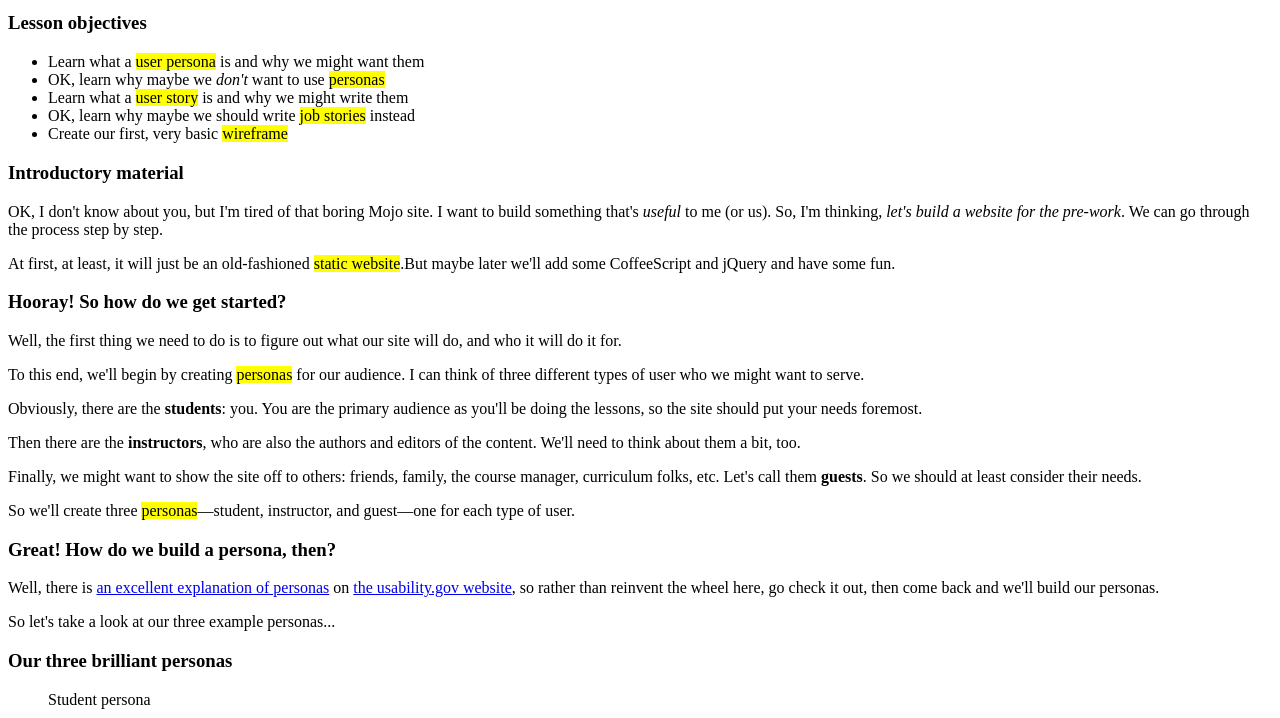
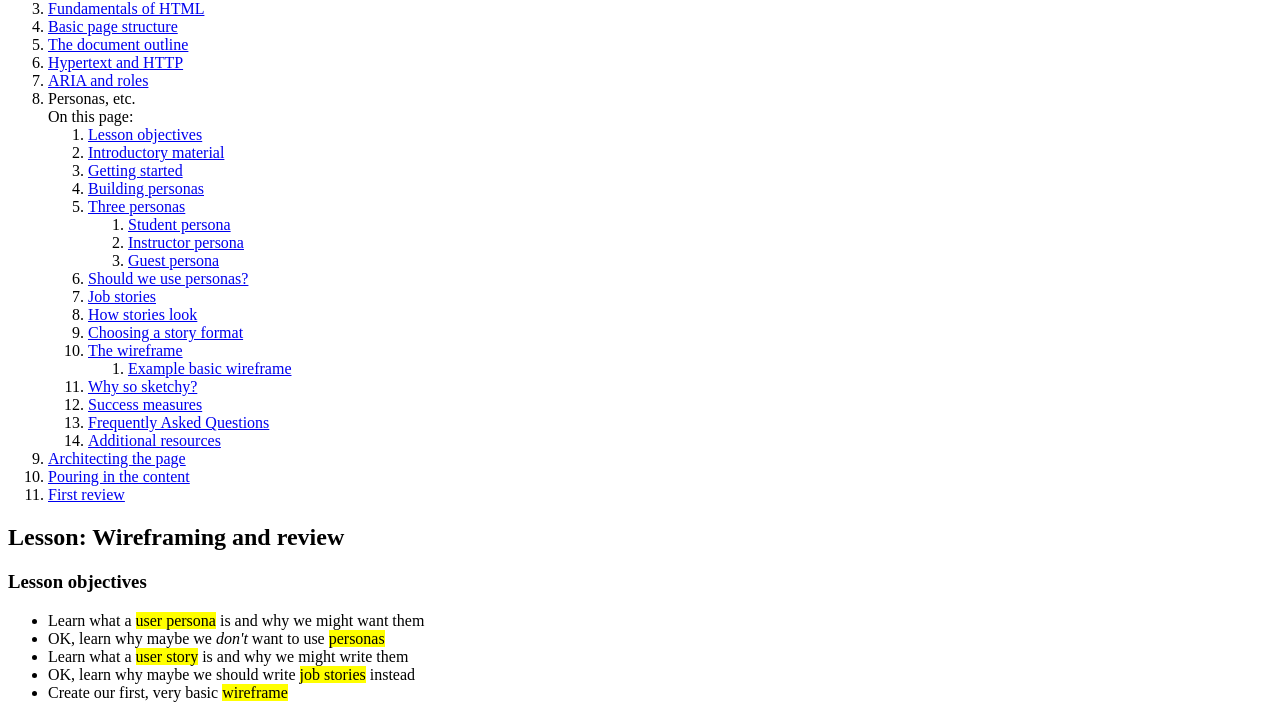
Before and after one commit to MichaelYim/handbook, a plain HTML site: page html/index.html in a window 1280 px wide. Shown: the part 342-1060 px from the top of the page. Drawn offline with Linux system fonts and the light colour scheme; a script that the page names is missing.

Commit message:
added sidebar tree

```diff
--- a/html/index.html
+++ b/html/index.html
@@ -7,7 +7,7 @@
   </head>
   <body>
     <header role="banner">
-     <h1 id="logo"><a href="/" title="To the home page">Handbook<a></h1>
+     <h1 id="logo"><a href="/" title="To the home page">Handbook</a></h1>
       <nav id="site-navigation" role="navigation">
         <h2>Site navigation</h2>
           <ul role="menubar">
@@ -23,8 +23,104 @@
         <h2>Sidebar</h2>
         <nav role="navigation">
           <h3>Topic/page navigation</h3>
-          <!-- tree of links here -->
-        </nav>
+            <ol role="menu">
+              <li role="presentation">
+                <a href="/primer/anatomy-of-a-web-page" role="menuitem">Anatomy of a Web page</a>
+              </li>
+              <li role="presentation">
+                <a href="/primer/the-osi-model" role="menuitem">The OSI model</a>
+              </li>
+              <li role="presentation">
+                <a href="/primer/fundamentals-of-html" role="menuitem">Fundamentals of HTML</a>
+              </li>
+              <li role="presentation">
+                <a href="/primer/basic-page-structure" role="menuitem">Basic page structure</a>
+              </li>
+              <li role="presentation">
+                <a href="/primer/the-document-outline" role="menuitem">The document outline</a>
+              </li>
+              <li role="presentation">
+                <a href="/primer/hypertext-and-http" role="menuitem">Hypertext and HTTP</a>
+              </li>
+              <li role="presentation">
+                <a href="/primer/aria-and-roles" role="menuitem">ARIA and roles</a>
+              </li>
+              <li role="presentation">
+                <div class="current-page" role="menuitem">Personas, etc.</div>
+                <div class="toc-header">On this page:</div>
+                <ol role="menu">
+                  <li role="presentation">
+                    <a href="#lesson-objectives" role="menuitem">Lesson objectives</a>
+                  </li>
+                  <li role="presentation">
+                    <a href="#introductory-material" role="menuitem">Introductory material</a>
+                  </li>
+                  <li role="presentation">
+                    <a href="#getting-started" role="menuitem">Getting started</a>
+                  </li>
+                  <li role="presentation">
+                    <a href="#building-personas" role="menuitem">Building personas</a>
+                  </li>
+                  <li role="presentation">
+                    <a href="#three-personas" role="menuitem">Three personas</a>
+                    <ol role="menu">
+                      <li role="presentation">
+                        <a href="#student-persona" role="menuitem">Student persona</a>
+                      </li>
+                      <li role="presentation">
+                        <a href="#instructor-persona" role="menuitem">Instructor persona</a>
+                      </li>
+                      <li role="presentation">
+                        <a href="#guest-persona" role="menuitem">Guest persona</a>
+                      </li>
+                    </ol>
+                  </li>
+                  <li role="presentation">
+                    <a href="#should-we-use-personas" role="menuitem">Should we use personas?</a>
+                  </li>
+                  <li role="presentation">
+                    <a href="#job-stories" role="menuitem">Job stories</a>
+                  </li>
+                  <li role="presentation">
+                    <a href="#how-stories-look" role="menuitem">How stories look</a>
+                  </li>
+                  <li role="presentation">
+                    <a href="#choosing-a-story-format" role="menuitem">Choosing a story format</a>
+                  </li>
+                  <li role="presentation">
+                    <a href="#the-wireframe" role="menuitem">The wireframe</a>
+                    <ol role="menu">
+                      <li role="presentation">
+                        <a href="#example-basic-wireframe" role="menuitem">Example basic wireframe</a>
+                      </li>
+                    </ol>
+                  </li>
+                  <li role="presentation">
+                    <a href="#why-so-sketchy" role="menuitem">Why so sketchy?</a>
+                  </li>
+                  <li role="presentation">
+                    <a href="#success-measures" role="menuitem">Success measures</a>
+                  </li>
+                  <li role="presentation">
+                    <a href="#lesson-faq" role="menuitem">Frequently Asked Questions</a>
+                  </li>
+                  <li role="presentation">
+                    <a href="#additional-resources" role="menuitem">Additional resources</a>
+                  </li>
+                </ol>
+              </li>
+              <li role="presentation">
+                <a href="/primer/architecting-the-page" role="menuitem">Architecting the page</a>
+              </li>
+              <li role="presentation">
+                <a href="/primer/pouring-in-the-content" role="menuitem">Pouring in the content</a>
+              </li>
+              <li role="presentation">
+                <a href="/primer/first-review" role="menuitem">First review</a>
+              </li>
+            </ol>
+          </nav>           <!-- tree of links here -->
+
       </aside>
       <article id="lesson">
         <header>
@@ -569,6 +665,14 @@
       </section>
       <nav id="site-map" role="navigation">
         <h2>Site map</h2>
+        <ul role="menu">
+          <li role="presentation"><a href="/setup" role="menuitem">Setup</a></li>
+          <li role="presentation"><a href="/primer" role="menuitem">Primer</a></li>
+          <li role="presentation"><a href="/about-us" role="menuitem">About us</a></li>
+          <li role="presentation"><a href="/contact-us" role="menuitem">Contact us</a></li>
+          <li role="presentation"><a href="/privacy-policy" role="menuitem">Privacy policy</a></li>
+          <li role="presentation"><a href="/terms-of-use" role="menuitem">Terms of use</a></li>
+        </ul>
       </nav>
     </footer>
     <section id="contact">
```
